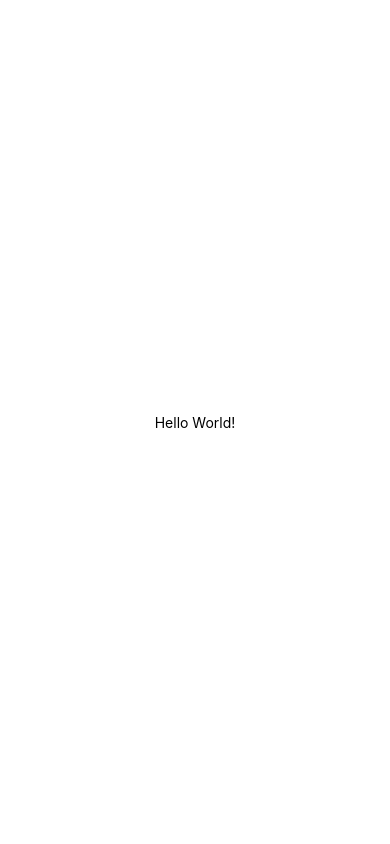
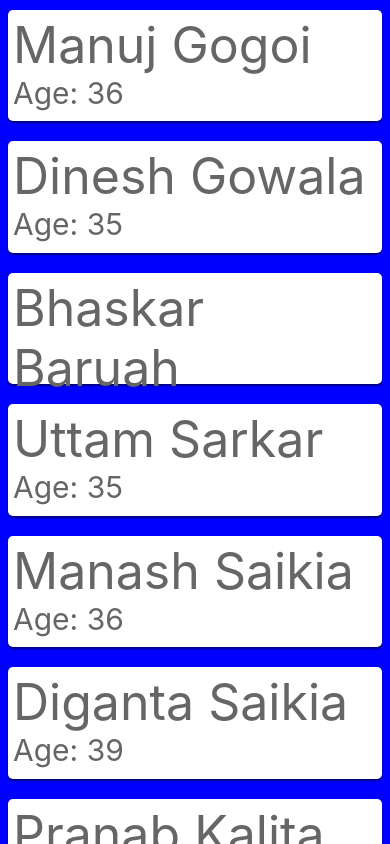
Before and after one commit to manujgogoi/RN-Practice, a React Native app: screen / in a window 390 px wide. Built offline with nearby package versions, Linux system fonts and the light colour scheme.

Commit message:
ScrollView has been implemented

```diff
--- a/App.js
+++ b/App.js
@@ -1,9 +1,62 @@
-import { View, Text, StyleSheet } from "react-native";
+import { useState } from "react";
+import {
+  View,
+  Text,
+  StyleSheet,
+  ScrollView,
+  Platform,
+  RefreshControl,
+} from "react-native";
 
 const App = () => {
+  const [items, setItems] = useState([
+    { id: 1, name: "Manuj Gogoi", age: 36 },
+    { id: 2, name: "Dinesh Gowala", age: 35 },
+    { id: 3, name: "Bhaskar Baruah", age: 36 },
+    { id: 4, name: "Uttam Sarkar", age: 35 },
+    { id: 5, name: "Manash Saikia", age: 36 },
+    { id: 6, name: "Diganta Saikia", age: 39 },
+    { id: 7, name: "Pranab Kalita", age: 40 },
+    { id: 8, name: "Pabitra", age: 33 },
+    { id: 9, name: "Niren", age: 26 },
+    { id: 10, name: "Hemanta", age: 20 },
+    { id: 11, name: "Gautam", age: 34 },
+  ]);
+
+  const [refreshing, setRefreshing] = useState(false);
+
+  // Refresh Event Handler
+  // ==========================================
+  const onRefresh = () => {
+    setRefreshing(true);
+    setItems([
+      ...items,
+      { id: Math.floor(Math.random() * 1000), name: "Ajay", age: 55 },
+    ]);
+    setRefreshing(false);
+  };
+
   return (
     <View style={styles.container}>
-      <Text>Hello World!</Text>
+      {/* Refresh control */}
+      <ScrollView
+        refreshControl={
+          <RefreshControl
+            refreshing={refreshing}
+            onRefresh={onRefresh}
+            colors={["#ff0033"]}
+          />
+        }
+      >
+        <View style={styles.itemsContainer}>
+          {items.map((item) => (
+            <View key={item.id} style={styles.item}>
+              <Text style={styles.name}>{item.name}</Text>
+              <Text style={styles.age}>Age: {item.age}</Text>
+            </View>
+          ))}
+        </View>
+      </ScrollView>
     </View>
   );
 };
@@ -11,8 +64,35 @@ const App = () => {
 const styles = StyleSheet.create({
   container: {
     flex: 1,
-    alignItems: "center",
+    alignItems: "stretch",
     justifyContent: "center",
+    backgroundColor: "#42f5ce",
+    paddingTop: Platform.OS === "android" ? 25 : 0,
+  },
+  itemsContainer: {
+    flex: 1,
+    paddingHorizontal: 8,
+    backgroundColor: "blue",
+  },
+  item: {
+    flex: 1,
+    marginVertical: 10,
+    padding: 5,
+    borderRadius: 5,
+    backgroundColor: "#fff",
+    shadowColor: "#000",
+    shadowOffset: { width: 0, height: 2 },
+    shadowOpacity: 0.5,
+    shadowRadius: 2,
+    elevation: 3,
+  },
+  name: {
+    fontSize: 50,
+    color: "#666",
+  },
+  age: {
+    fontSize: 30,
+    color: "#666",
   },
 });
 
```
